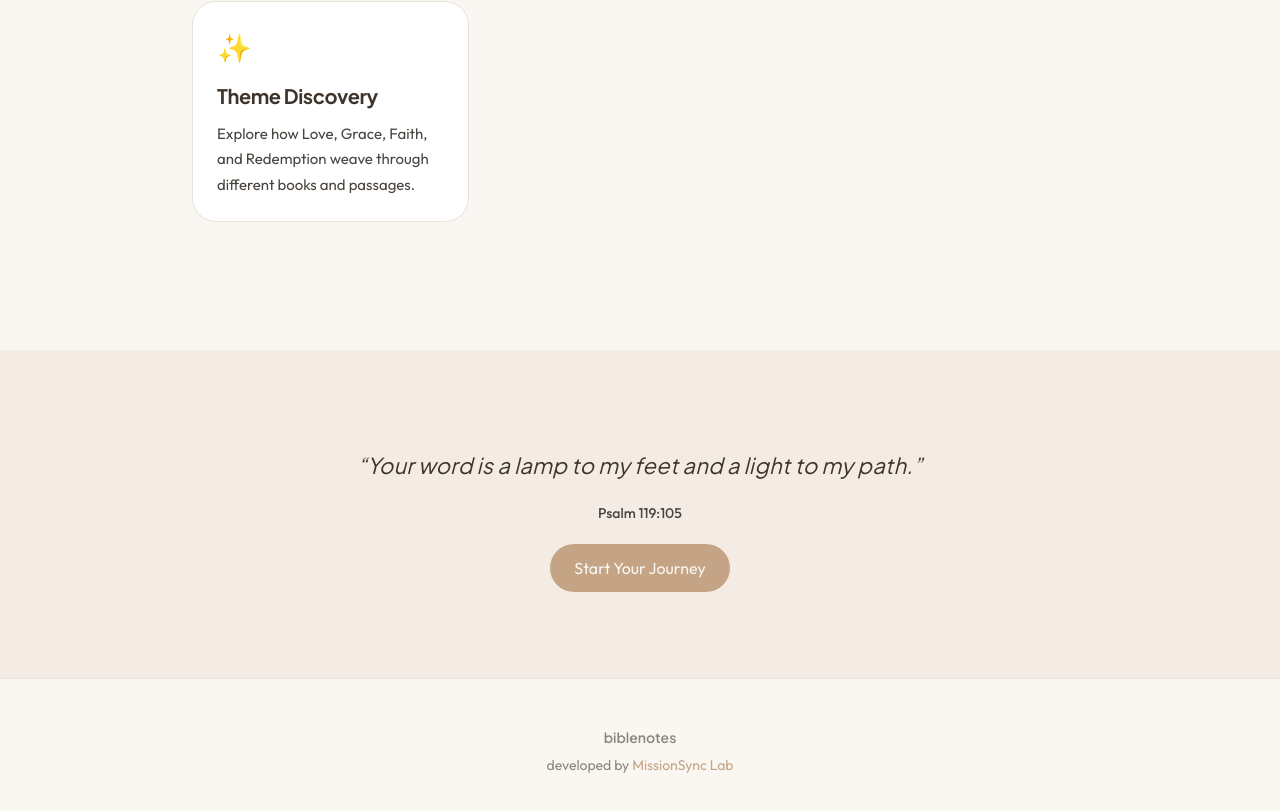
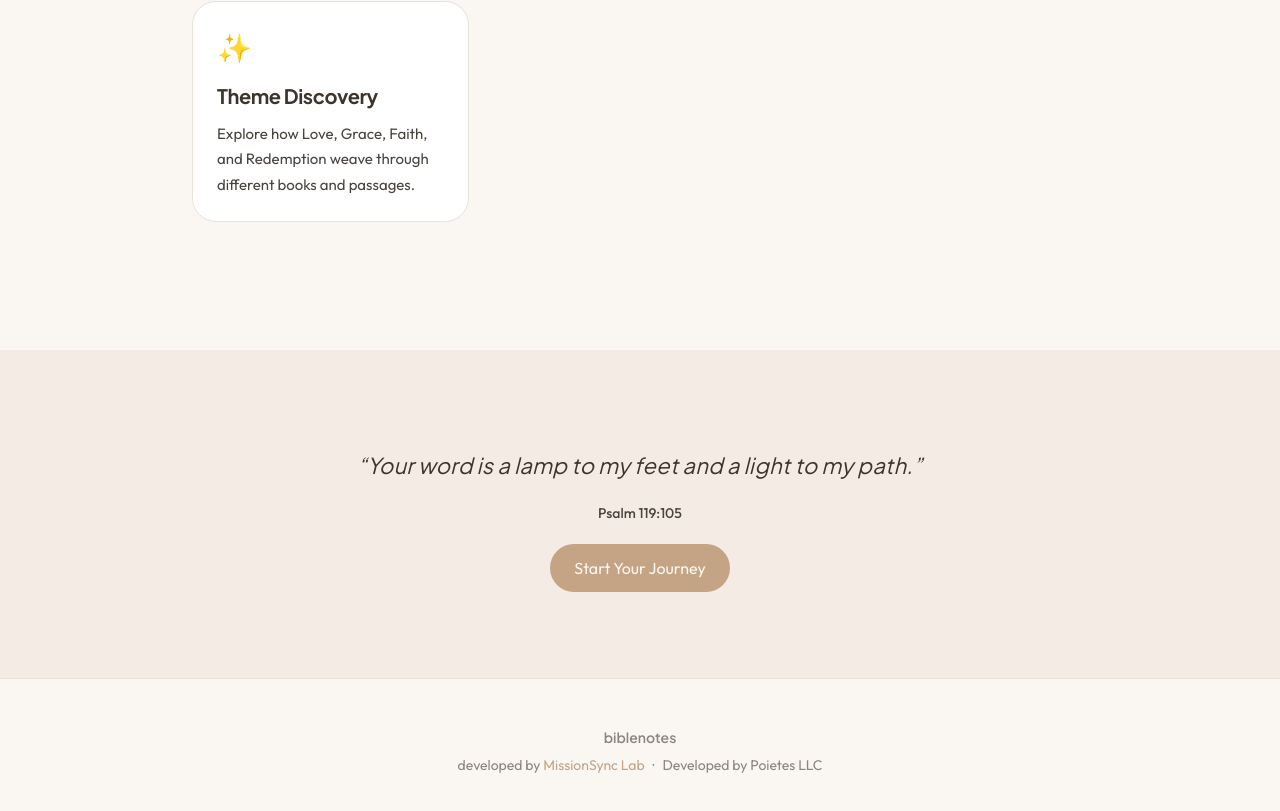
Before and after one commit to MissionSync/BibleStudyTool, a Next.js app: page / in a window 1280 px wide. Shown: the part 1070-1881 px from the top of the page. Built offline with nearby package versions, Linux system fonts and the light colour scheme; no server answers.

Commit message:
feat: add Poietes LLC credit to the site footer (#8)
Place a subtle Developed by Poietes LLC link beside the existing footer credit on every page that has a footer.

Authored-by: Cassidy <cdobratz@users.noreply.github.com>

```diff
--- a/src/app/dashboard/page.tsx
+++ b/src/app/dashboard/page.tsx
@@ -8,6 +8,7 @@ import { useAuth } from '@/contexts/AuthContext';
 import { useToast } from '@/contexts/ToastContext';
 import { ThemeToggle } from '@/components/ui/ThemeToggle';
 import { FeedbackCard } from '@/components/feedback/FeedbackCard';
+import { PoietesCredit } from '@/components/ui/PoietesCredit';
 import { SupportLink } from '@/components/ui/SupportLink';
 import { useStudyProgress } from '@/hooks/useStudyProgress';
 
@@ -262,6 +263,7 @@ export default function DashboardPage() {
           >
             MissionSync Lab
           </a>
+          <PoietesCredit />
         </div>
         <SupportLink />
       </footer>
--- a/src/app/notes/page.tsx
+++ b/src/app/notes/page.tsx
@@ -10,6 +10,7 @@ import { useToast } from '@/contexts/ToastContext';
 import { useNotes } from '@/hooks/useNotes';
 import { ThemeToggle } from '@/components/ui/ThemeToggle';
 import { NoteCardSkeleton } from '@/components/ui/NoteCardSkeleton';
+import { PoietesCredit } from '@/components/ui/PoietesCredit';
 import { SupportLink } from '@/components/ui/SupportLink';
 import { getShareUrl } from '@/lib/sharing';
 
@@ -653,6 +654,7 @@ export default function NotesPage() {
           >
             MissionSync Lab
           </a>
+          <PoietesCredit />
         </div>
         <SupportLink />
       </footer>
--- a/src/app/page.tsx
+++ b/src/app/page.tsx
@@ -5,6 +5,7 @@ import Image from 'next/image';
 import { useEffect } from 'react';
 import { useRouter } from 'next/navigation';
 import { useAuth } from '@/contexts/AuthContext';
+import { PoietesCredit } from '@/components/ui/PoietesCredit';
 import { SupportLink } from '@/components/ui/SupportLink';
 
 export default function LandingPage() {
@@ -349,6 +350,7 @@ export default function LandingPage() {
             >
               MissionSync Lab
             </a>
+            <PoietesCredit />
           </div>
           <SupportLink />
         </div>
--- a/src/app/prayer/page.tsx
+++ b/src/app/prayer/page.tsx
@@ -7,6 +7,7 @@ import { useAuth } from '@/contexts/AuthContext';
 import { useToast } from '@/contexts/ToastContext';
 import { usePrayers } from '@/hooks/usePrayers';
 import { ThemeToggle } from '@/components/ui/ThemeToggle';
+import { PoietesCredit } from '@/components/ui/PoietesCredit';
 import { SupportLink } from '@/components/ui/SupportLink';
 import { type Prayer } from '@/lib/appwrite/prayers';
 
@@ -613,6 +614,7 @@ export default function PrayerPage() {
           >
             MissionSync Lab
           </a>
+          <PoietesCredit />
         </div>
         <SupportLink />
       </footer>
--- a/src/app/share/[token]/page.tsx
+++ b/src/app/share/[token]/page.tsx
@@ -2,6 +2,7 @@ import { headers } from 'next/headers';
 import { notFound } from 'next/navigation';
 import { Databases, Query } from 'node-appwrite';
 import DOMPurify from 'isomorphic-dompurify';
+import { PoietesCredit } from '@/components/ui/PoietesCredit';
 import { SupportLink } from '@/components/ui/SupportLink';
 import {
   APPWRITE_SITE_KEY_HEADER,
@@ -176,6 +177,7 @@ export default async function SharedNotePage({ params }: PageProps) {
           >
             MissionSync Lab
           </a>
+          <PoietesCredit />
         </div>
         <SupportLink />
       </footer>
--- a/src/app/study/[planId]/[week]/page.tsx
+++ b/src/app/study/[planId]/[week]/page.tsx
@@ -8,6 +8,7 @@ import { getStudyPlan } from '@/data/studyPlans';
 import { useAuth } from '@/contexts/AuthContext';
 import { useToast } from '@/contexts/ToastContext';
 import { useStudyProgress } from '@/hooks/useStudyProgress';
+import { PoietesCredit } from '@/components/ui/PoietesCredit';
 import { SupportLink } from '@/components/ui/SupportLink';
 
 interface PageProps {
@@ -255,6 +256,7 @@ export default function WeekDetailPage({ params }: PageProps) {
           >
             MissionSync Lab
           </a>
+          <PoietesCredit />
         </div>
         <SupportLink />
       </footer>
--- a/src/app/study/[planId]/page.tsx
+++ b/src/app/study/[planId]/page.tsx
@@ -7,6 +7,7 @@ import { Check } from 'lucide-react';
 import { getStudyPlan } from '@/data/studyPlans';
 import { useAuth } from '@/contexts/AuthContext';
 import { ThemeToggle } from '@/components/ui/ThemeToggle';
+import { PoietesCredit } from '@/components/ui/PoietesCredit';
 import { SupportLink } from '@/components/ui/SupportLink';
 import { useStudyProgress } from '@/hooks/useStudyProgress';
 
@@ -237,6 +238,7 @@ export default function PlanDetailPage({ params }: PageProps) {
           >
             MissionSync Lab
           </a>
+          <PoietesCredit />
         </div>
         <SupportLink />
       </footer>
--- a/src/app/study/page.tsx
+++ b/src/app/study/page.tsx
@@ -6,6 +6,7 @@ import Link from 'next/link';
 import { getAllStudyPlans } from '@/data/studyPlans';
 import { useAuth } from '@/contexts/AuthContext';
 import { ThemeToggle } from '@/components/ui/ThemeToggle';
+import { PoietesCredit } from '@/components/ui/PoietesCredit';
 import { SupportLink } from '@/components/ui/SupportLink';
 import { useStudyProgress } from '@/hooks/useStudyProgress';
 
@@ -208,6 +209,7 @@ export default function StudyPlansPage() {
           >
             MissionSync Lab
           </a>
+          <PoietesCredit />
         </div>
         <SupportLink />
       </footer>
--- /dev/null
+++ b/src/components/ui/PoietesCredit.tsx
@@ -0,0 +1,17 @@
+export function PoietesCredit() {
+  return (
+    <span>
+      <span aria-hidden="true" style={{ margin: '0 0.5rem' }}>
+        ·
+      </span>
+      <a
+        href="https://poietes.org/"
+        target="_blank"
+        rel="noopener"
+        style={{ color: 'var(--text-tertiary)', textDecoration: 'none' }}
+      >
+        Developed by Poietes LLC
+      </a>
+    </span>
+  );
+}
```
